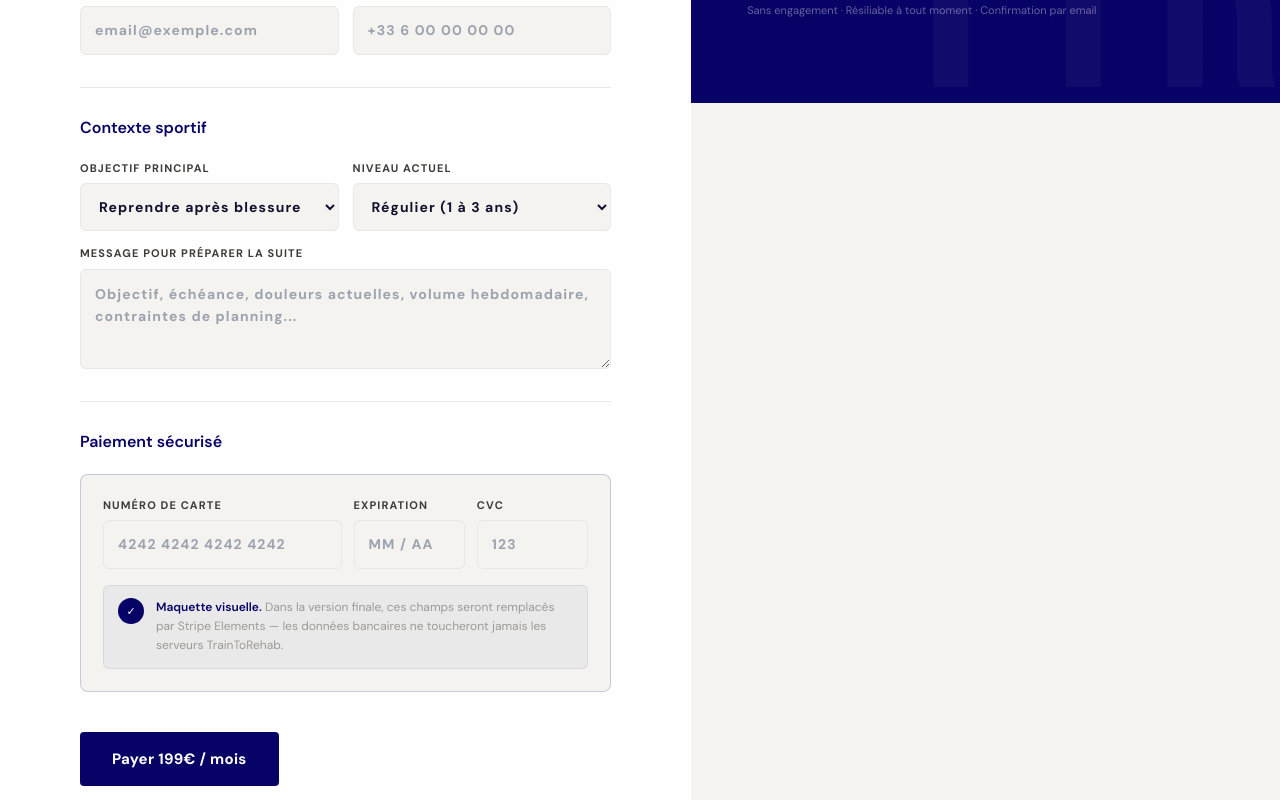
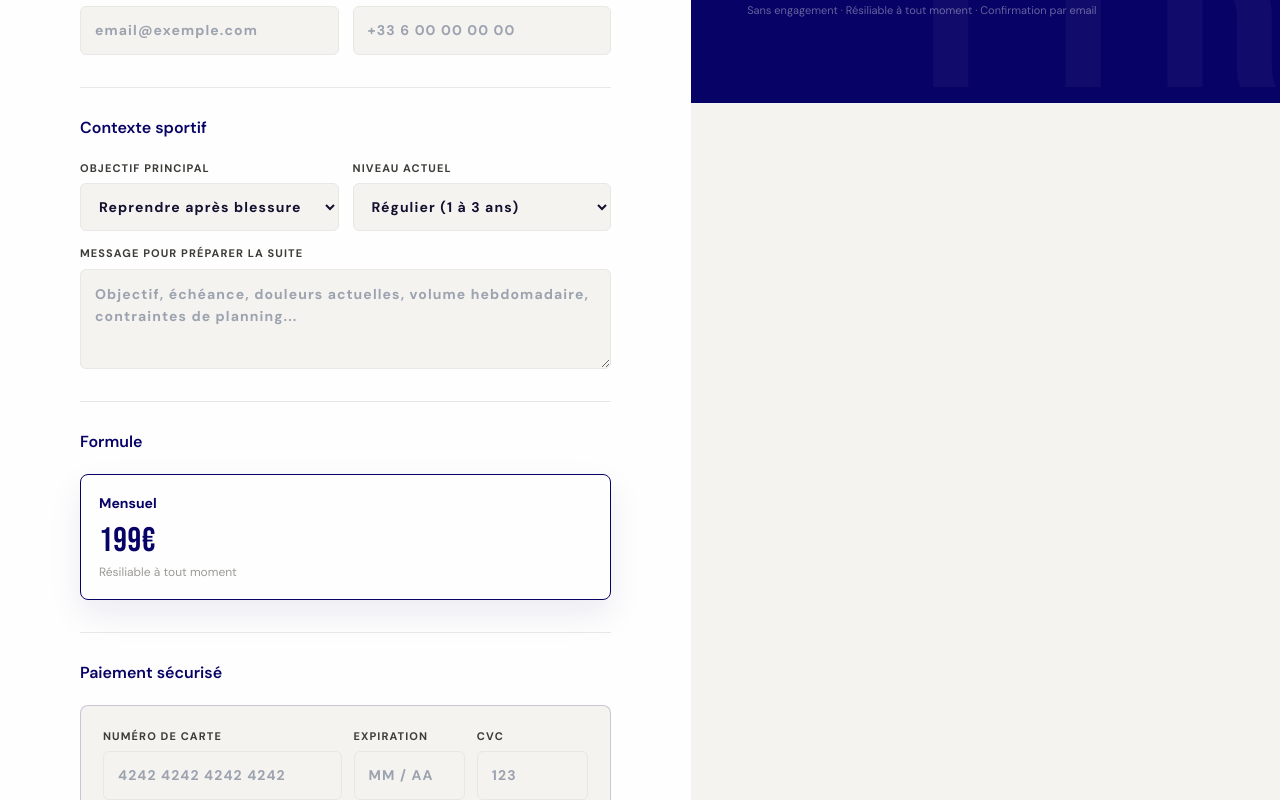
Before and after one commit to thomasmahe56-glitch/traintorehab-site, a Next.js app: page /checkout/restart in a window 1280 px wide. Shown: the part 697-1497 px from the top of the page. Built offline with nearby package versions, Linux system fonts and the light colour scheme.

Commit message:
Add perform checkout plan options

```diff
--- a/app/checkout/[product]/CheckoutForm.tsx
+++ b/app/checkout/[product]/CheckoutForm.tsx
@@ -11,6 +11,8 @@ interface Props {
 
 export default function CheckoutForm({ product }: Props) {
   const [loading, setLoading] = useState(false)
+  const [selectedPlanId, setSelectedPlanId] = useState<string>(product.plans[0].id)
+  const selectedPlan = product.plans.find((plan) => plan.id === selectedPlanId) ?? product.plans[0]
 
   function handleSubmit(e: React.FormEvent) {
     e.preventDefault()
@@ -167,6 +169,73 @@ export default function CheckoutForm({ product }: Props) {
           display: grid;
           grid-template-columns: 1.5fr 0.7fr 0.7fr;
           gap: 12px;
+        }
+
+        .co-plan-grid {
+          display: grid;
+          grid-template-columns: repeat(${product.plans.length}, minmax(0, 1fr));
+          gap: 12px;
+        }
+
+        .co-plan-option {
+          border: 1px solid var(--color-gray-light);
+          background: var(--color-off-white);
+          border-radius: 8px;
+          padding: 18px;
+          text-align: left;
+          font-family: var(--font-body);
+          cursor: pointer;
+          transition: border-color 0.2s, background 0.2s, box-shadow 0.2s, transform 0.2s;
+        }
+
+        .co-plan-option:hover {
+          border-color: rgba(7,2,101,0.35);
+          transform: translateY(-1px);
+        }
+
+        .co-plan-option.active {
+          background: var(--color-white);
+          border-color: var(--color-navy);
+          box-shadow: 0 14px 34px rgba(7,2,101,0.08);
+        }
+
+        .co-plan-head {
+          display: flex;
+          justify-content: space-between;
+          gap: 10px;
+          align-items: flex-start;
+          margin-bottom: 10px;
+        }
+
+        .co-plan-label {
+          color: var(--color-navy);
+          font-size: 14px;
+          font-weight: 700;
+        }
+
+        .co-plan-badge {
+          background: rgba(5,150,105,0.12);
+          color: #059669;
+          border-radius: 999px;
+          padding: 3px 8px;
+          font-size: 10px;
+          font-weight: 800;
+          white-space: nowrap;
+        }
+
+        .co-plan-price {
+          font-family: var(--font-heading);
+          color: var(--color-navy);
+          font-size: 34px;
+          line-height: 1;
+          letter-spacing: 0.02em;
+          margin-bottom: 6px;
+        }
+
+        .co-plan-detail {
+          color: var(--color-gray-mid);
+          font-size: 12px;
+          line-height: 1.45;
         }
 
         .co-stripe-note {
@@ -384,6 +453,7 @@ export default function CheckoutForm({ product }: Props) {
         @media (max-width: 640px) {
           .co-grid { grid-template-columns: 1fr; }
           .co-card-row { grid-template-columns: 1fr; }
+          .co-plan-grid { grid-template-columns: 1fr; }
         }
       `}</style>
 
@@ -469,6 +539,28 @@ export default function CheckoutForm({ product }: Props) {
               </div>
             </section>
 
+            {/* Formule */}
+            <section className="co-section">
+              <h2 className="co-section-title">Formule</h2>
+              <div className="co-plan-grid">
+                {product.plans.map((plan) => (
+                  <button
+                    className={`co-plan-option${plan.id === selectedPlan.id ? ' active' : ''}`}
+                    key={plan.id}
+                    onClick={() => setSelectedPlanId(plan.id)}
+                    type="button"
+                  >
+                    <div className="co-plan-head">
+                      <span className="co-plan-label">{plan.label}</span>
+                      {'badge' in plan ? <span className="co-plan-badge">{plan.badge}</span> : null}
+                    </div>
+                    <div className="co-plan-price">{plan.price}</div>
+                    <p className="co-plan-detail">{plan.detail}</p>
+                  </button>
+                ))}
+              </div>
+            </section>
+
             {/* Paiement */}
             <section className="co-section">
               <h2 className="co-section-title">Paiement sécurisé</h2>
@@ -499,7 +591,7 @@ export default function CheckoutForm({ product }: Props) {
 
             <div className="co-submit-row">
               <button className="co-btn-submit" type="submit" disabled={loading}>
-                {loading ? 'Traitement…' : product.buttonLabel}
+                {loading ? 'Traitement…' : selectedPlan.buttonLabel}
               </button>
               <p className="co-submit-note">{product.notice}</p>
             </div>
@@ -515,9 +607,8 @@ export default function CheckoutForm({ product }: Props) {
             <p className="co-side-desc">{product.desc}</p>
 
             <div className="co-price-row">
-              <span className="co-amount">{product.priceNum}</span>
-              <span className="co-currency">€</span>
-              <span className="co-period">{product.period}</span>
+              <span className="co-amount">{selectedPlan.price}</span>
+              <span className="co-period">{selectedPlan.period}</span>
             </div>
 
             <ul className="co-features">
@@ -531,7 +622,7 @@ export default function CheckoutForm({ product }: Props) {
 
             <div className="co-total-box">
               <span className="co-total-label">Total</span>
-              <strong className="co-total-value">{product.total}</strong>
+              <strong className="co-total-value">{selectedPlan.total}</strong>
             </div>
 
             <p className="co-notice">{product.notice}</p>
--- a/app/checkout/products.ts
+++ b/app/checkout/products.ts
@@ -16,6 +16,17 @@ export const PRODUCTS = {
     ],
     parent: { label: 'Coaching', href: '/coaching' },
     notice: 'Sans engagement · Résiliable à tout moment · Confirmation par email',
+    plans: [
+      {
+        id: 'monthly',
+        label: 'Mensuel',
+        detail: 'Résiliable à tout moment',
+        price: '199€',
+        period: '/ mois',
+        total: "199€ aujourd'hui puis 199€ / mois",
+        buttonLabel: 'Payer 199€ / mois',
+      },
+    ],
   },
   'perform-autonome': {
     badge: 'Performance autonome',
@@ -34,6 +45,37 @@ export const PRODUCTS = {
     ],
     parent: { label: 'Coaching', href: '/coaching' },
     notice: 'Sans engagement · Résiliable à tout moment · Confirmation par email',
+    plans: [
+      {
+        id: 'monthly',
+        label: 'Mensuel',
+        detail: 'Résiliable à tout moment',
+        price: '89€',
+        period: '/ mois',
+        total: "89€ aujourd'hui puis 89€ / mois",
+        buttonLabel: 'Payer 89€ / mois',
+      },
+      {
+        id: 'six-months',
+        label: '6 mois',
+        badge: '-11%',
+        detail: 'Paiement unique · sans reconduction',
+        price: '474€',
+        period: 'paiement unique',
+        total: "474€ aujourd'hui — 6 mois inclus",
+        buttonLabel: 'Payer 474€',
+      },
+      {
+        id: 'twelve-months',
+        label: '12 mois',
+        badge: '-22%',
+        detail: 'Paiement unique · sans reconduction',
+        price: '828€',
+        period: 'paiement unique',
+        total: "828€ aujourd'hui — 12 mois inclus",
+        buttonLabel: 'Payer 828€',
+      },
+    ],
   },
   'perform-coaching': {
     badge: 'Performance accompagnée',
@@ -52,6 +94,37 @@ export const PRODUCTS = {
     ],
     parent: { label: 'Coaching', href: '/coaching' },
     notice: 'Sans engagement · Résiliable à tout moment · Confirmation par email',
+    plans: [
+      {
+        id: 'monthly',
+        label: 'Mensuel',
+        detail: 'Résiliable à tout moment',
+        price: '199€',
+        period: '/ mois',
+        total: "199€ aujourd'hui puis 199€ / mois",
+        buttonLabel: 'Payer 199€ / mois',
+      },
+      {
+        id: 'six-months',
+        label: '6 mois',
+        badge: '-12%',
+        detail: 'Paiement unique · sans reconduction',
+        price: '1 050€',
+        period: 'paiement unique',
+        total: "1 050€ aujourd'hui — 6 mois inclus",
+        buttonLabel: 'Payer 1 050€',
+      },
+      {
+        id: 'twelve-months',
+        label: '12 mois',
+        badge: '-25%',
+        detail: 'Paiement unique · sans reconduction',
+        price: '1 800€',
+        period: 'paiement unique',
+        total: "1 800€ aujourd'hui — 12 mois inclus",
+        buttonLabel: 'Payer 1 800€',
+      },
+    ],
   },
   consulting: {
     badge: 'Consulting',
@@ -70,6 +143,17 @@ export const PRODUCTS = {
     ],
     parent: { label: 'Consulting', href: '/consulting' },
     notice: 'Paiement unique · Lien de rendez-vous envoyé par email après confirmation',
+    plans: [
+      {
+        id: 'one-shot',
+        label: 'Paiement unique',
+        detail: 'Sans reconduction',
+        price: '97€',
+        period: 'paiement unique',
+        total: "97€ aujourd'hui — paiement unique",
+        buttonLabel: 'Payer 97€',
+      },
+    ],
   },
 } as const
 
```
